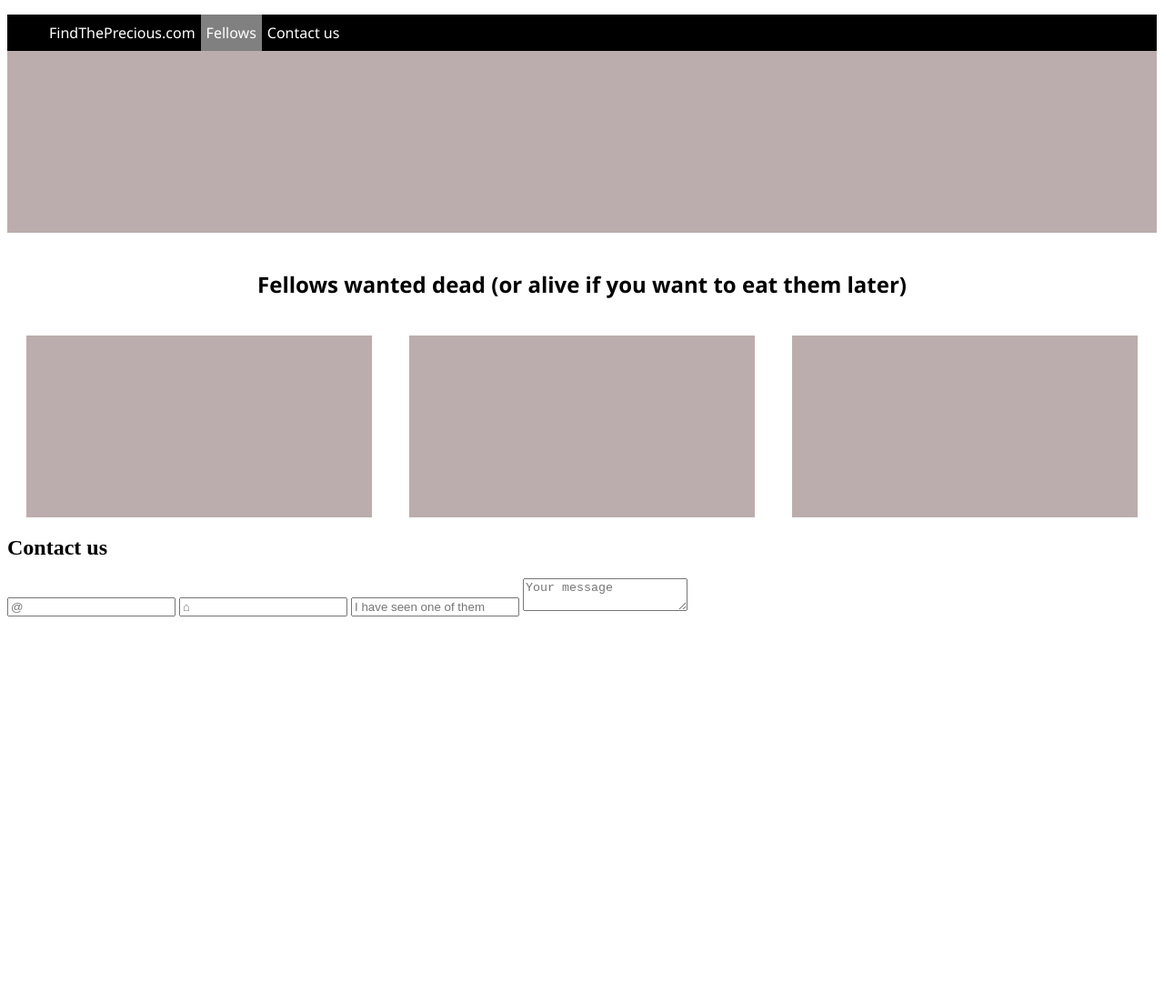
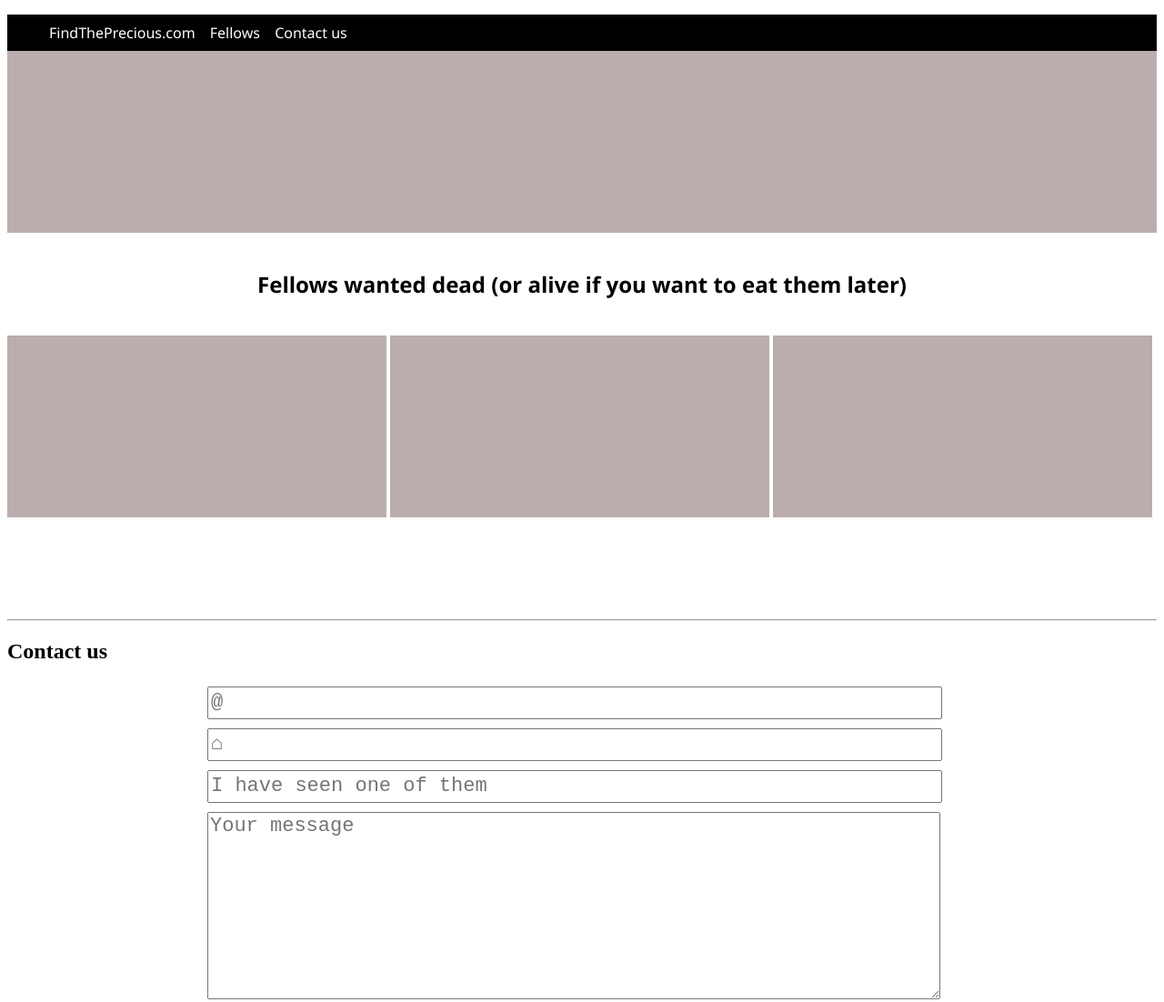
Before and after one commit to FredAndolina/modele_de_boites, a plain HTML site: page index.html in a window 1280 px wide. Shown: the whole page at 91% size. Before the commit the page ends 800 px from the top, so only its background shows below. Drawn offline with Linux system fonts and the light colour scheme.

Commit message:
end Exercice

```diff
--- a/index.html
+++ b/index.html
@@ -9,7 +9,7 @@
         <nav>
             <ul>
                 <li>FindThePrecious.com</li>
-                <li class="fellows">Fellows</li>
+                <li>Fellows</li>
                 <li>Contact us</li>
             </ul>
         </nav>
@@ -19,17 +19,21 @@
         <section>
             <h2 class="Titre">Fellows wanted dead (or alive if you want to eat them later)</h2>
         </section>
-        <section class="article1">
-            <article class="article"></article>
-            <article class="article"></article>
-            <article class="article"></article>
+        <section class="section">
+            <article></article>
+            <article></article>
+            <article></article>
         </section>
-        <form>
+        <section class="section2"></section>
+        <hr>
+        <form >
             <h2>Contact us</h2>
-            <input type="email" placeholder="@">
-            <input type="text" placeholder="&#8962;">
-            <input type="text" placeholder="I have seen one of them">
-            <textarea placeholder="Your message"></textarea>
+                <div class="formulaire">
+                    <input  class="formulaire1" type="email" placeholder="@"> <br>
+                    <input  class="formulaire1" type="text" placeholder="&#8962;"> <br>
+                    <input  class="formulaire1" type="text" placeholder="I have seen one of them"><br>
+                    <textarea class="formulaire1" placeholder="Your message"></textarea>
+                </div>
         </form>
     </body>
 </html>
--- a/style.css
+++ b/style.css
@@ -1,16 +1,22 @@
+/* Barre de navigation */
 ul {
-    display: flex;
+
     color: white;
     list-style-type: none;
     font-family: 'Segoe UI', Tahoma, Geneva, Verdana, sans-serif;
 
 }
 
-.fellows{
+li:hover{
     background-color: grey;
+    margin: 0;
+    }
+li{
+    height: 40px;
 }
 
 ul li {
+    display: inline-block;
     padding: 0 6px;
 }
 
@@ -27,15 +33,42 @@ nav{
     text-align: center;
     font-family: 'Segoe UI', Tahoma, Geneva, Verdana, sans-serif;
     margin: 40px 0;
+}
+
+
+
+
+article{
+    display: inline-block;
+    background-color:rgb(187, 173, 173);
+    height: 200px;
+    width: 33%;
+}
+
+.section2{
+    padding: 50px;
+}
+
+
+
+.formulaire{
+    width: 800px;
+    height: 300px;
+    padding: 50px , 200px;
+    margin-left: 220px;
 
 }
-.article1{
-    display: flex;
-    justify-content: space-around;
+.formulaire1{
+    margin: 5px 0;
 }
 
-.article{
-    background-color:rgb(187, 173, 173);
+textarea, input{
+    width: 800px;
+    height: 30px;
+   font-size: 22px;
+font-family: 'Courier New', Courier, monospace;
+}
+
+textarea{
     height: 200px;
-    width: 380px;
 }
```
